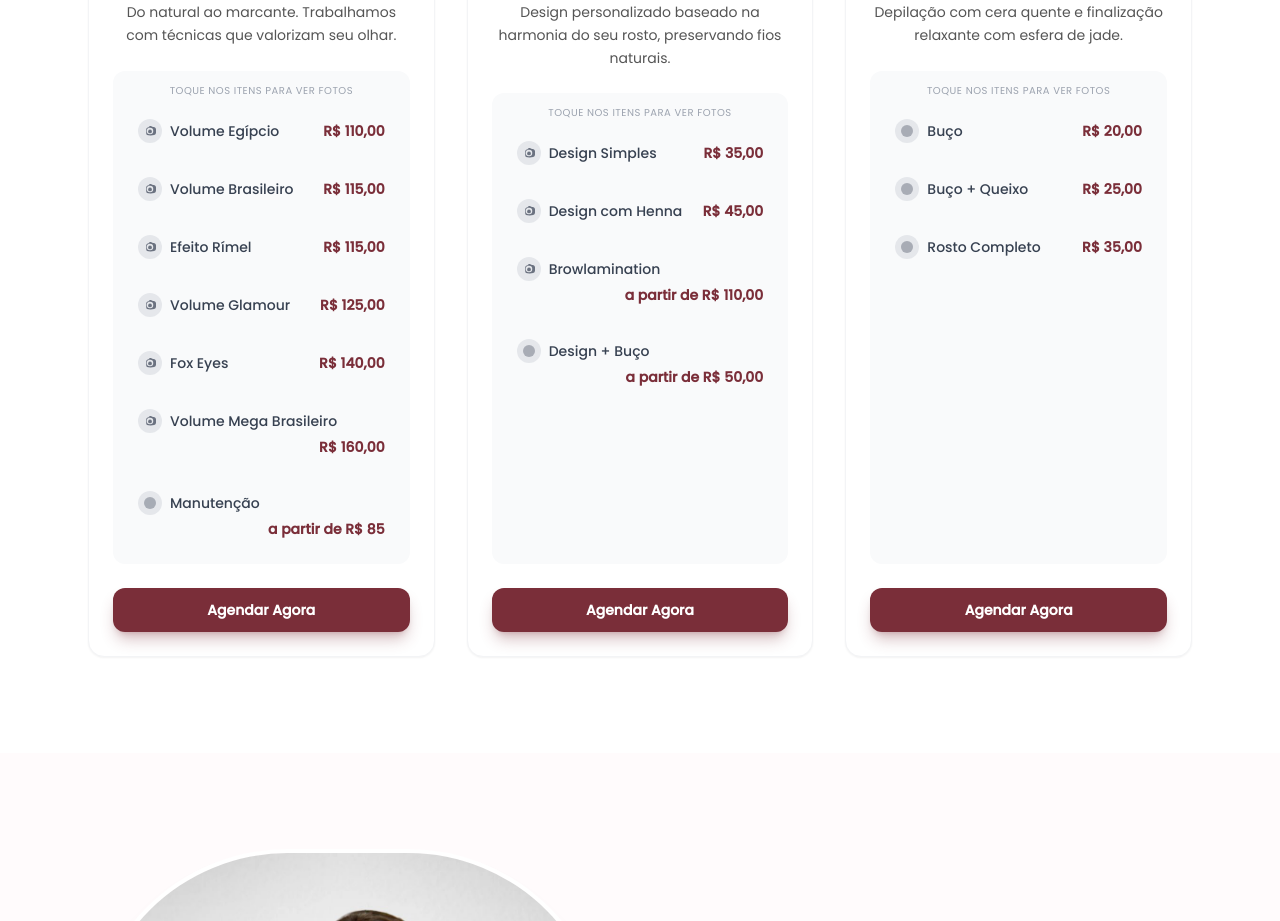
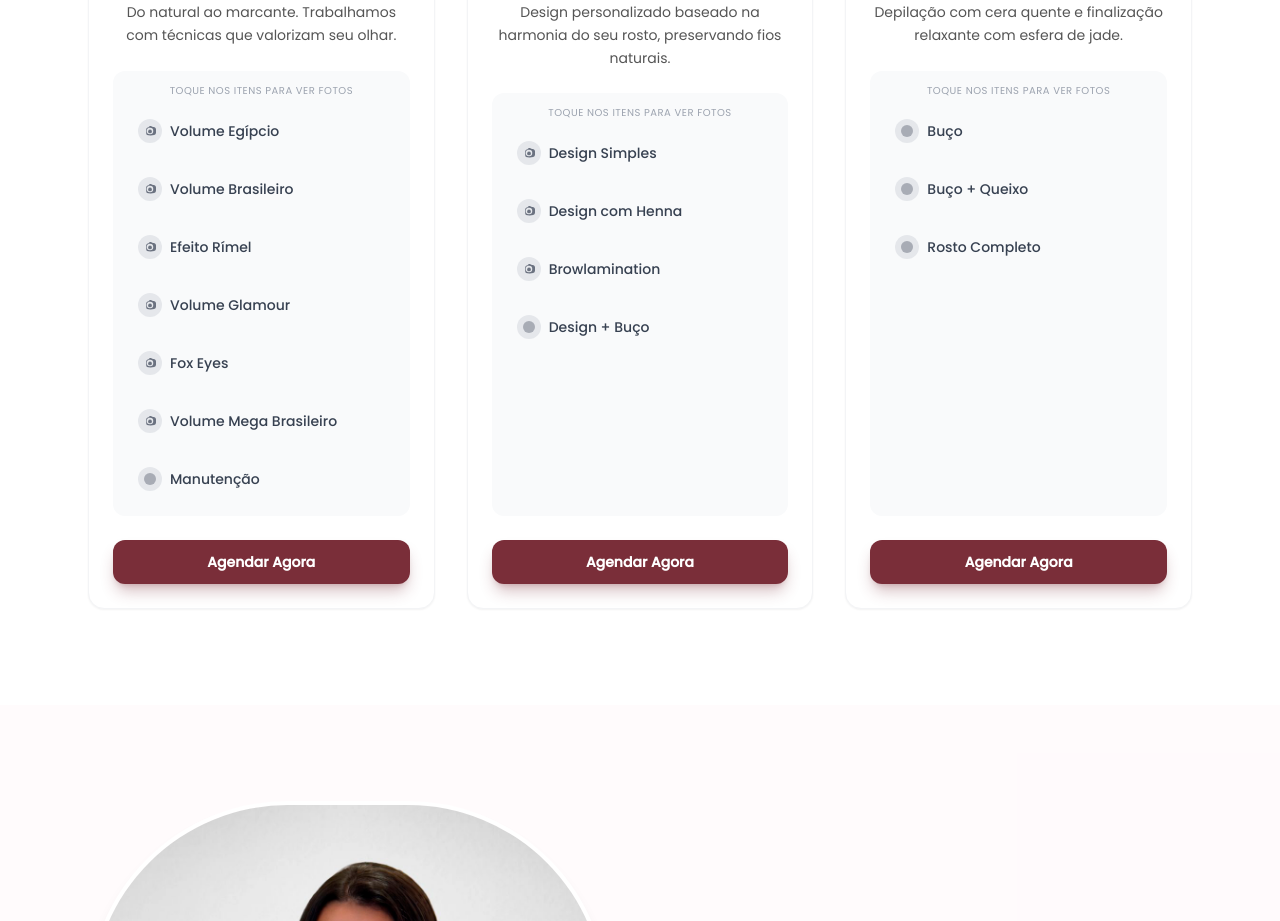
Before and after one commit to Tomfg11/lpa-estetica-site, a React (Vite) app: page / in a window 1280 px wide. Shown: the part 1280-2201 px from the top of the page. Built offline with nearby package versions, Linux system fonts and the light colour scheme; no server answers.

Commit message:
Remoção dos preços

```diff
--- a/src/data/content.js
+++ b/src/data/content.js
@@ -42,37 +42,37 @@ export const content = {
       items: [
         {
           name: "Volume Egípcio",
-          price: "R$ 110,00",
+          //price: "R$ 110,00",
           image: VolumeEgipicio
         },
         {
           name: "Volume Brasileiro",
-          price: "R$ 115,00",
+          //price: "R$ 115,00",
           image: VolumeBrasileiro
         },
         {
           name: "Efeito Rímel",
-          price: "R$ 115,00",
+          //price: "R$ 115,00",
           image: EfeitoRimel
         },
         {
           name: "Volume Glamour",
-          price: "R$ 125,00",
+          //price: "R$ 125,00",
           image: VolumeGlamour1
         },
         {
           name: "Fox Eyes",
-          price: "R$ 140,00",
+          //price: "R$ 140,00",
           image: Cilios4
         },
         {
           name: "Volume Mega Brasileiro",
-          price: "R$ 160,00",
+          //price: "R$ 160,00",
           image: Cilios5
         },
         {
           name: "Manutenção",
-          price: "a partir de R$ 85",
+          //price: "a partir de R$ 85",
         },
       ],
       icon: "👁️"
@@ -88,20 +88,20 @@ export const content = {
       items: [
         {
           name: "Design Simples",
-          price: "R$ 35,00",
+          //price: "R$ 35,00",
           image: Sobrancelha2
         },
         {
           name: "Design com Henna",
-          price: "R$ 45,00",
+          //price: "R$ 45,00",
           image: Sobrancelha1
         },
         {
           name: "Browlamination",
-          price: "a partir de R$ 110,00",
+          //price: "a partir de R$ 110,00",
           image: Browlamination
         },
-        { name: "Design + Buço", price: "a partir de R$ 50,00" }
+        { name: "Design + Buço", /*price: "a partir de R$ 50,00"*/ }
       ],
       icon: "✨"
     },
@@ -113,9 +113,9 @@ export const content = {
         Depilacao2
       ],
       items: [
-        { name: "Buço", price: "R$ 20,00" },
-        { name: "Buço + Queixo", price: "R$ 25,00" },
-        { name: "Rosto Completo", price: "R$ 35,00" }
+        { name: "Buço", /*price: "R$ 20,00"*/ },
+        { name: "Buço + Queixo", /*price: "R$ 25,00"*/ },
+        { name: "Rosto Completo", /*price: "R$ 35,00"*/ }
       ],
       icon: "💆‍♀️"
     }
```
